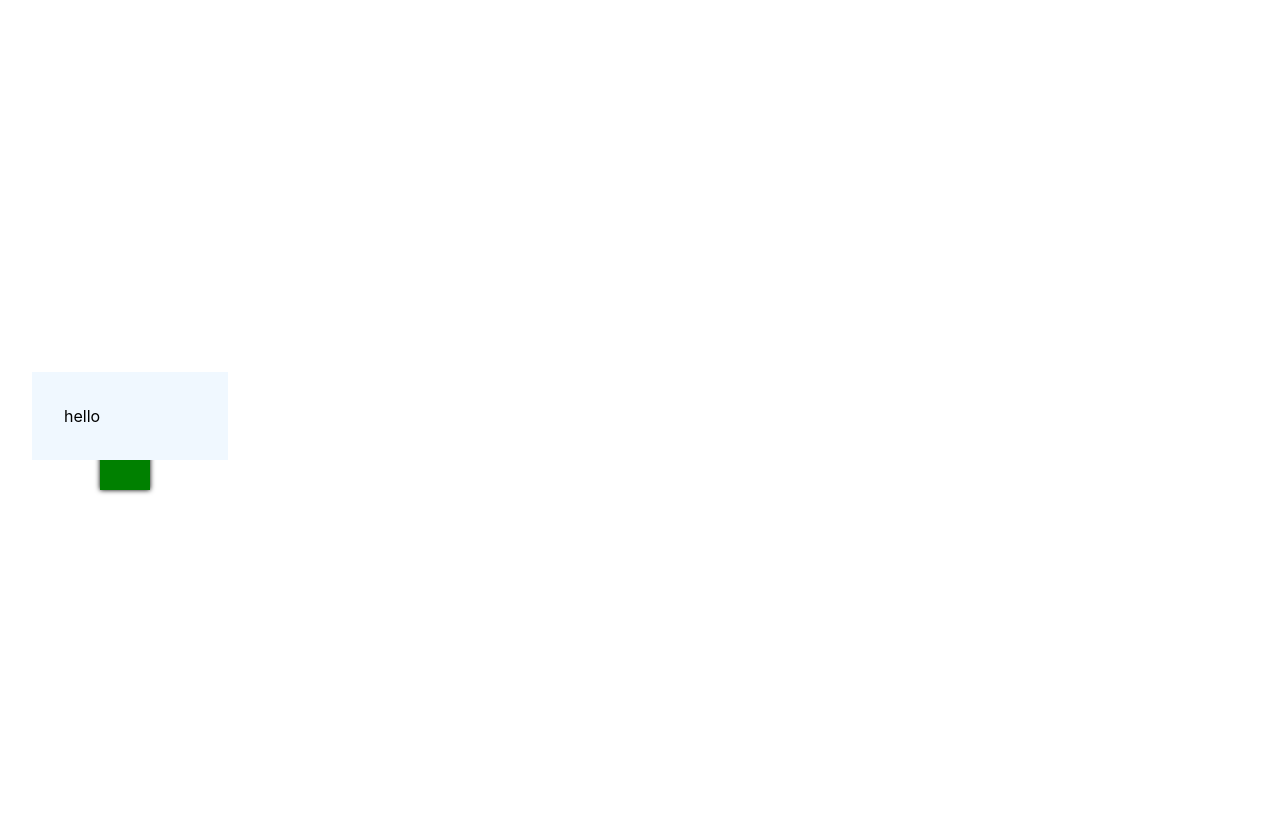
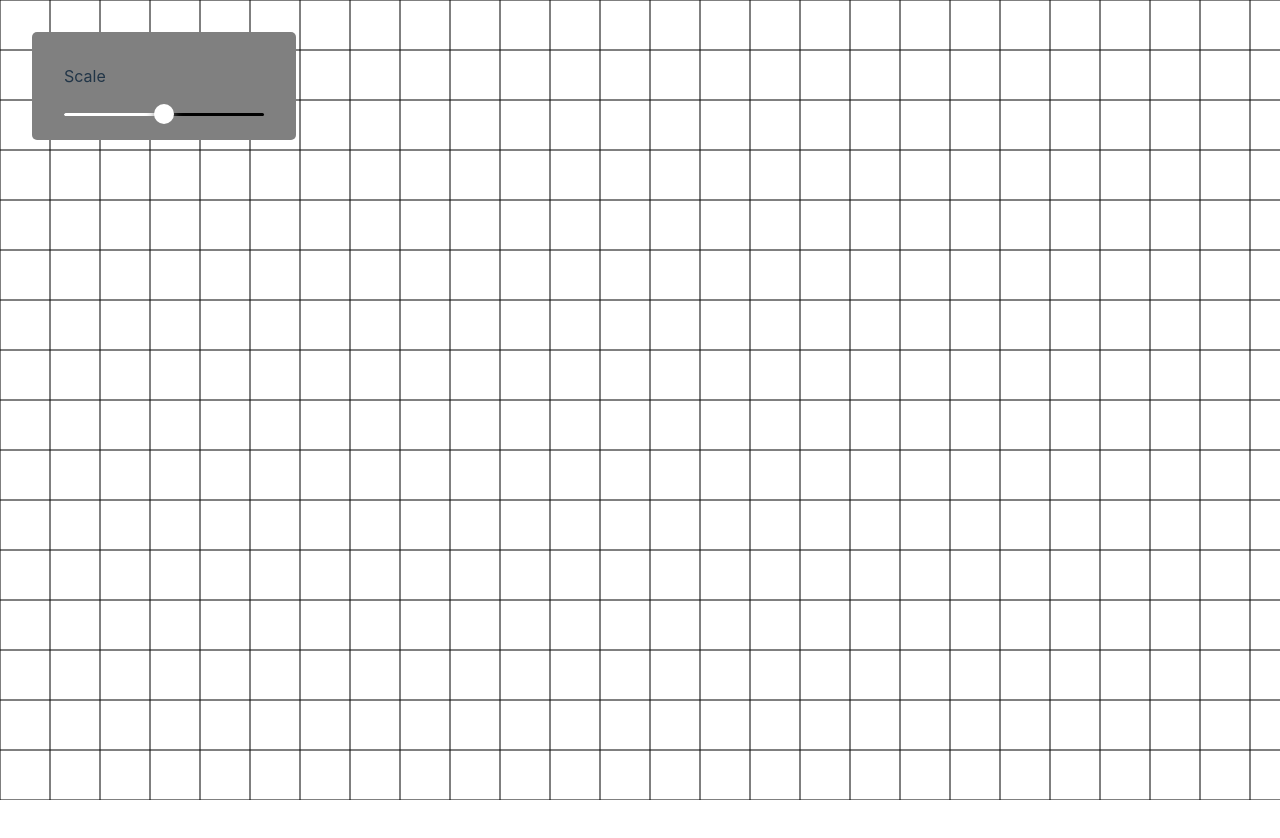
Before and after one commit to joshuapeters/hexlive, a React (Vite) app in the folder hexlive-client/: page / in a window 1280 px wide. Shown: the top 838 px of the page. After the commit the page ends 800 px from the top, so only its background shows below. Built offline with nearby package versions, Linux system fonts and the light colour scheme.

Commit message:
I MADE A GRID THAT SCALES

```diff
--- a/hexlive-client/package.json
+++ b/hexlive-client/package.json
@@ -12,6 +12,7 @@
     "test:ui": "vitest --ui --watch"
   },
   "dependencies": {
+    "@radix-ui/react-slider": "^1.1.2",
     "konva": "^9.2.0",
     "react": "^18.2.0",
     "react-dom": "^18.2.0",
--- a/hexlive-client/src/App.tsx
+++ b/hexlive-client/src/App.tsx
@@ -1,18 +1,19 @@
-import Konva from "konva";
+// eslint-disable-next-line @typescript-eslint/no-unused-vars
+import styled from "styled-components";
+import { Grid } from "./components/konva/Grid";
 import { useState } from "react";
-import { Layer, Rect, Stage } from "react-konva"
-import styled from "styled-components";
+import { Slider } from "./components/ui-elements/Slider";
 
 const ContentContainer = styled.div`
-  width: 100%;
-  height: 100%;
   display: flex;
-  position: relative;
+  flex-direction: column;
+  position: absolute;
   z-index: 1;
   padding: 1rem 2rem;
-  background-color: aliceblue;
+  background-color: grey;
   margin-left: 2rem;
   margin-top: 2rem;
+  border-radius: 5px;
 `;
 
 const CanvasContainer = styled.div`
@@ -21,49 +22,18 @@ const CanvasContainer = styled.div`
   position: relative;
 `;
 
-const StyledStage = styled(Stage)`
-  position: absolute;
-  top: 0;
-  left: 0;
-  background-color: transparent;
-`;
-
-const ColoredRect = () => {
-  const [color, setColor] = useState('green');
-
-  const handleClick = () => {
-    setColor(Konva.Util.getRandomColor());
-  };
+function App() {
+  const [scale, setScale] = useState(1);
 
   return (
-    <Rect
-      x={100}
-      y={100}
-      width={50}
-      height={50}
-      fill={color}
-      shadowBlur={5}
-      onClick={handleClick}
-      draggable
-    />
+    <CanvasContainer>
+      <ContentContainer>
+        <p>Scale</p>
+        <Slider onValueChange={setScale} />
+      </ContentContainer>
+      <Grid cellSizePx={50} scale={scale} />
+    </CanvasContainer>
   );
-};
-
-function App() {
-  return (
-    <>
-      <CanvasContainer>
-        <StyledStage width={window.outerWidth} height={window.outerWidth}>
-          <Layer draggable>
-            <ColoredRect />
-          </Layer>
-        </StyledStage>
-      </CanvasContainer>
-      <ContentContainer>
-        <p style={{ color: "black" }}>hello</p>
-      </ContentContainer>
-    </>
-  )
 }
 
-export default App
+export default App;
--- /dev/null
+++ b/hexlive-client/src/components/konva/Grid.tsx
@@ -0,0 +1,43 @@
+import { Layer, Line, Stage } from "react-konva";
+type GridProps = {
+  cellSizePx: number;
+  scale?: number;
+};
+
+// Creates a grid that is made up of cells of size cellSize that fits
+// the entire canvas
+export const Grid = ({ cellSizePx, scale = 1 }: GridProps) => {
+  const horizontalLines = [];
+  const verticalLines = [];
+
+  const cellSize = cellSizePx * scale;
+
+  for (let i = 0; i < window.innerWidth / cellSize; i++) {
+    horizontalLines.push(
+      <Line
+        key={i}
+        points={[i * cellSize, 0, i * cellSize, window.outerHeight]}
+        stroke="black"
+        strokeWidth={1}
+      />
+    );
+
+    verticalLines.push(
+      <Line
+        key={i}
+        points={[0, i * cellSize, window.outerWidth, i * cellSize]}
+        stroke="black"
+        strokeWidth={1}
+      />
+    );
+  }
+
+  return (
+    <Stage width={window.innerWidth} height={window.innerHeight}>
+      <Layer draggable>
+        {horizontalLines}
+        {verticalLines}
+      </Layer>
+    </Stage>
+  );
+};
--- /dev/null
+++ b/hexlive-client/src/components/ui-elements/Slider.tsx
@@ -0,0 +1,57 @@
+import * as RadixSlider from "@radix-ui/react-slider";
+import styled from "styled-components";
+
+const StyledSlider = styled(RadixSlider.Root)`
+  position: relative;
+  display: flex;
+  align-items: center;
+  user-select: none;
+  touch-action: none;
+  width: 200px;
+  height: 20px;
+`;
+
+const StyledTrack = styled(RadixSlider.Track)`
+  background-color: black;
+  position: relative;
+  flex-grow: 1;
+  border-radius: 9999px;
+  height: 3px;
+`;
+
+const StyledRange = styled(RadixSlider.Range)`
+  position: absolute;
+  background-color: white;
+  border-radius: 9999px;
+  height: 100%;
+`;
+
+const StyledThumb = styled(RadixSlider.Thumb)`
+  display: block;
+  width: 20px;
+  height: 20px;
+  background-color: white;
+  box-shadow: 0 2px 10px grey;
+  border-radius: 10px;
+`;
+
+type SliderProps = {
+  onValueChange: (value: number) => void;
+};
+
+export const Slider = ({ onValueChange }: SliderProps) => {
+  return (
+    <StyledSlider
+      className="SliderRoot"
+      defaultValue={[1]}
+      max={1.5}
+      min={0.5}
+      step={0.01}
+      onValueChange={(value: number[]) => onValueChange(value[0])}>
+      <StyledTrack>
+        <StyledRange />
+      </StyledTrack>
+      <StyledThumb aria-label="Volume" />
+    </StyledSlider>
+  );
+};
```
Also changed, not shown: 1 other file (tests, documents, lock files or other folders).
